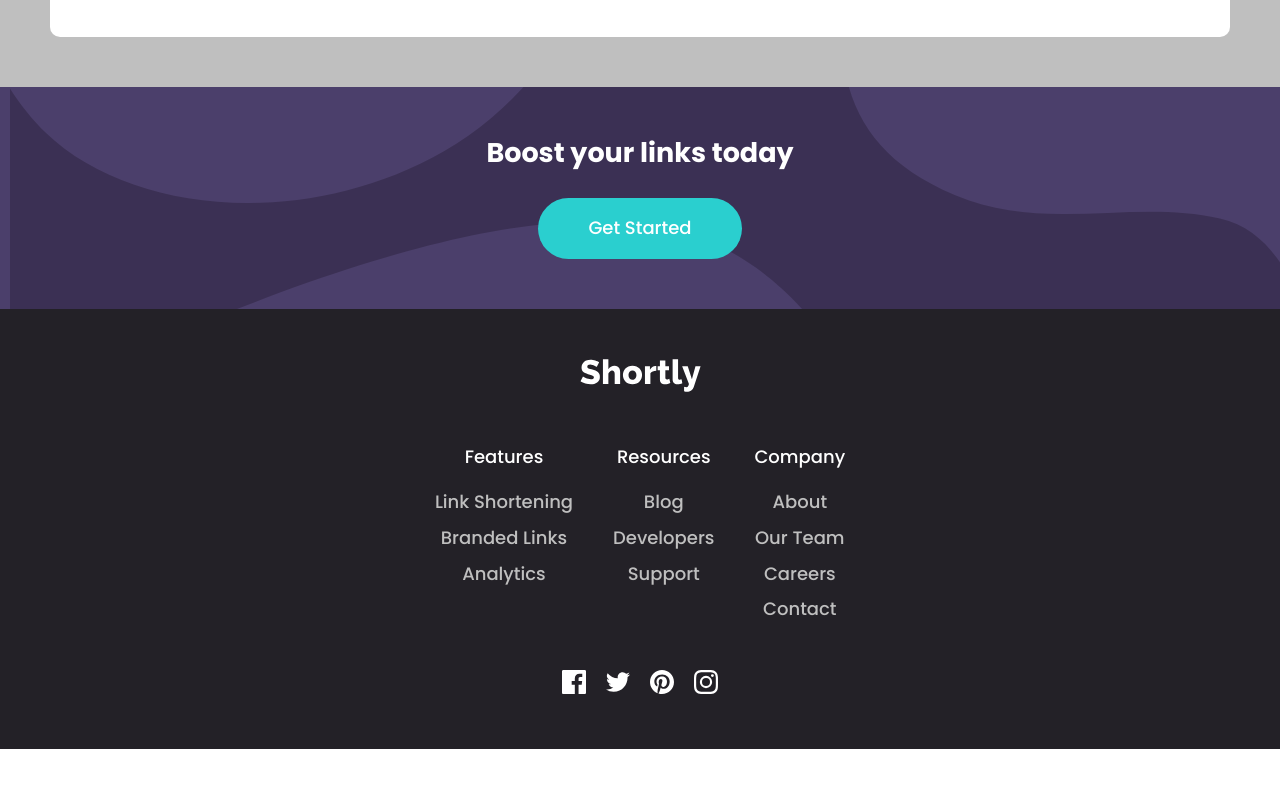
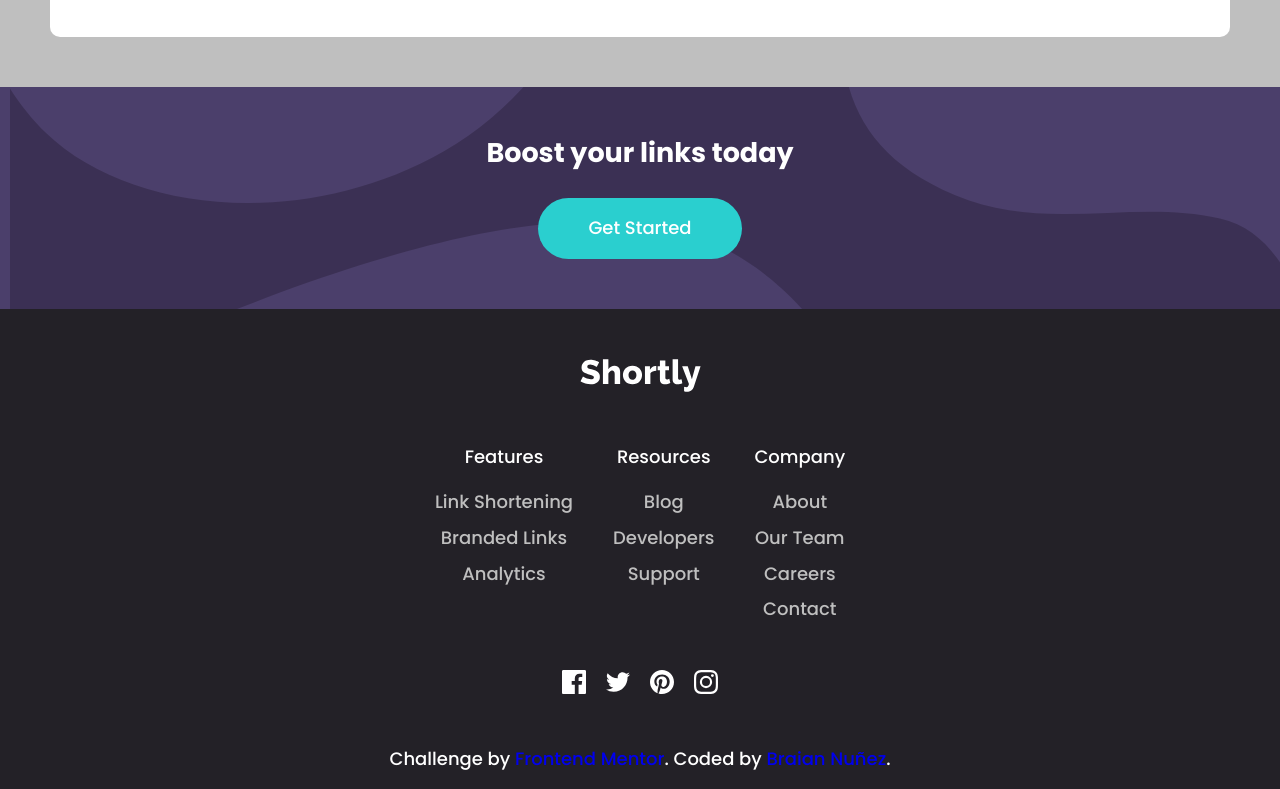
Before and after one commit to IReistI/URL-shortening-API-landing-page, a plain HTML site: page index.html in a window 1280 px wide. Shown: the part 2435-3224 px from the top of the page. Before the commit the page ends 3184 px from the top, so only its background shows below. Drawn offline with Linux system fonts and the light colour scheme.

Commit message:
attribution add

```diff
--- a/assets/css/footer/footer.css
+++ b/assets/css/footer/footer.css
@@ -85,3 +85,10 @@
     border-bottom: 1px solid var(--colorPrimary-cyan);
     transition: border-bottom 300ms ease-out;
 }
+
+.attribution {
+    text-align: center;
+    background-color: var(--colorNeutral-veryDarkViolet);
+    padding-bottom: 2rem;
+    color: #fff;
+}
--- a/index.html
+++ b/index.html
@@ -161,11 +161,10 @@
       </section>
     </div>
   </footer>
-  <!--
   <div class="attribution">
     Challenge by <a href="https://www.frontendmentor.io?ref=challenge" target="_blank">Frontend Mentor</a>.
-    Coded by <a href="#">Your Name Here</a>.
-  </div> -->
+    Coded by <a href="https://github.com/IReistI/URL-shortening-API-landing-page" target="_blank">Braian Nuñez</a>.
+  </div>
   <script src="assets/js/menu.js"></script>
 </body>
 </html>
```
